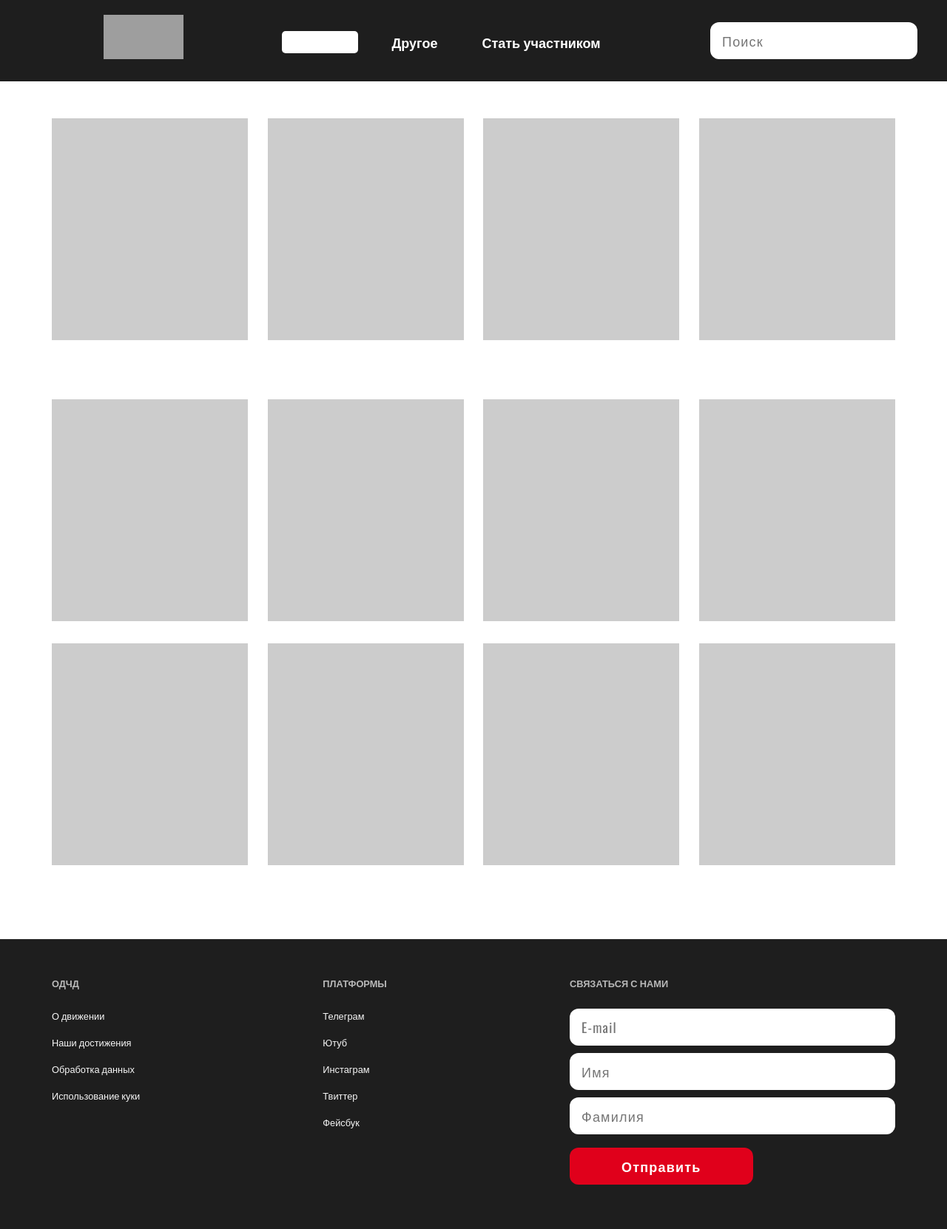
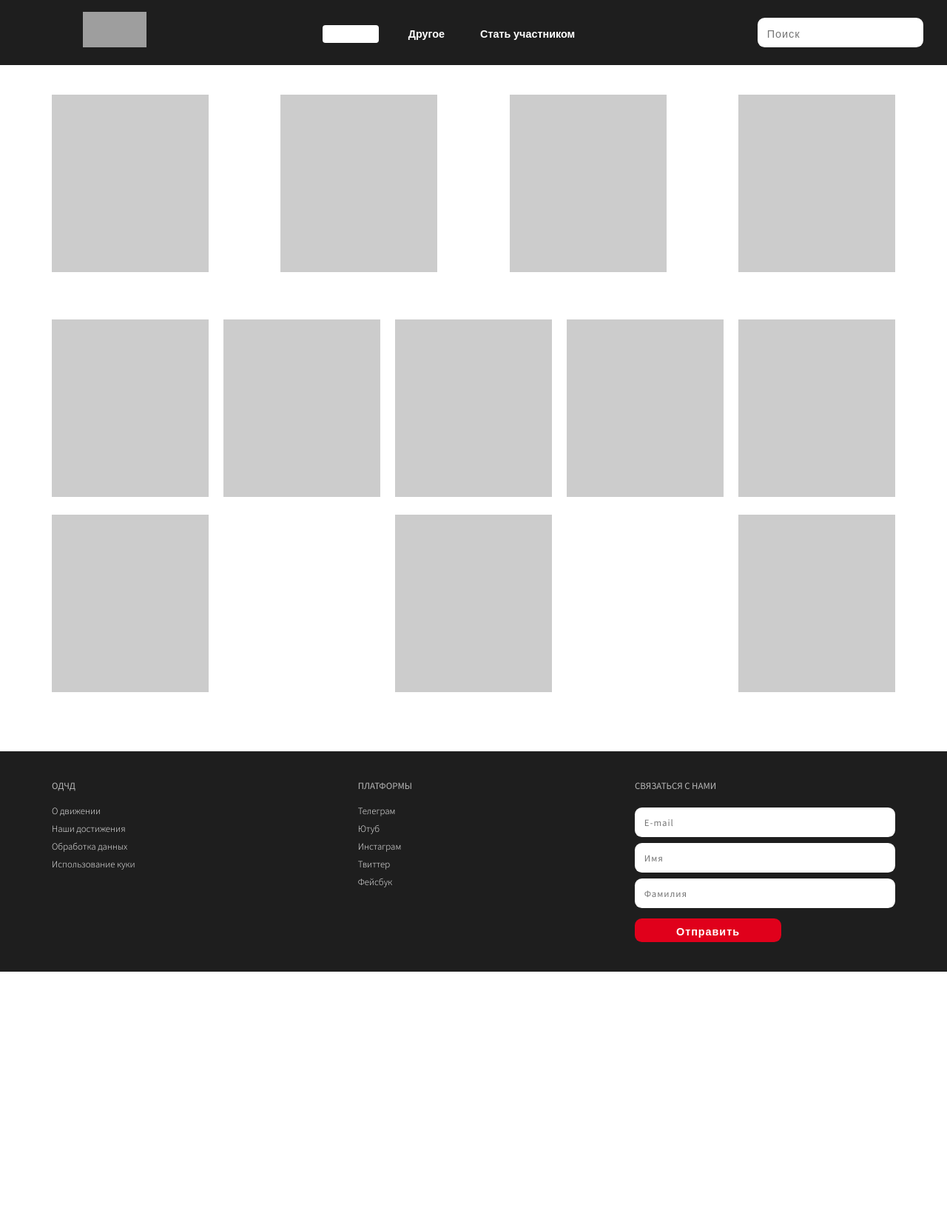
Before and after one commit to iamlorddop/odchd, a PHP site: page /index.html in a window 1280 px wide. Shown: the whole page at 74% size. After the commit the page ends 1314 px from the top, so only its background shows below. Run offline with PHP 8.4, Linux system fonts and the light colour scheme; grey boxes are pictures that could not be loaded.

Commit message:
change fonts

```diff
--- a/css/style.css
+++ b/css/style.css
@@ -1,5 +1,5 @@
 /* reset */
-@import url("https://fonts.googleapis.com/css2?family=Inter:wght@300;400&family=Oswald:wght@400;600&display=swap");
+@import url("https://fonts.googleapis.com/css2?family=Oswald:wght@400;600&family=Source+Sans+Pro:wght@300;400&display=swap");
 * {
   padding: 0;
   margin: 0;
@@ -96,7 +96,7 @@
 }
 
 body {
-  font-family: "Inter", sans-serif;
+  font-family: "Source Sans Pro", sans-serif;
 }
 
 .wrapper {
@@ -117,7 +117,7 @@
 
 .header {
   position: relative;
-  padding: 20px 40px 30px 40px;
+  padding: 1.25rem 2.5rem 1.875rem 2.5rem;
   width: 100%;
   font-weight: 600;
   font-family: "Oswald", sans-serif;
@@ -137,25 +137,25 @@
 }
 
 .menu {
-  margin: 17px 0 0 0;
-  padding: 5px;
+  margin-top: 1.0625rem;
+  padding: 0.3125rem;
   display: inline-flex;
-  font-size: 18px;
-  line-height: 36px;
+  font-size: 1.125rem;
+  line-height: 2.25rem;
 }
 .menu__hover {
-  padding: 0 30px;
-  height: 30px;
+  padding: 0rem 1.875rem;
+  height: 1.875rem;
   background-color: #fff;
   position: absolute;
-  width: 2px;
+  width: 0.125rem;
   transition: all 0.2s ease-out;
   box-sizing: border-box;
-  border-radius: 5px;
+  border-radius: 0.3125rem;
 }
 .menu__item {
-  padding: 0 30px;
-  height: 30px;
+  padding: 0rem 1.875rem;
+  height: 1.875rem;
   display: inline-flex;
   align-items: center;
   z-index: 2;
@@ -164,37 +164,37 @@
 }
 .menu__item:hover {
   color: #1E1E1E;
-  border-radius: 5px;
+  border-radius: 0.3125rem;
   cursor: pointer;
 }
 
 .header__logo {
-  font-size: 26px;
+  font-size: 1.625rem;
   font-weight: 700;
   pointer-events: none;
 }
 .header__logo p {
-  padding: 16px 0 0 0;
+  padding-top: 1rem;
   display: inline-block;
 }
 .header__logo img {
-  margin: 0 0 0 100px;
-  width: 108px;
-  height: 60px;
+  margin-left: 6.25rem;
+  width: 6.75rem;
+  height: 3.75rem;
 }
 
 .search {
-  margin-top: 10px;
-  padding: 6px 16px;
-  width: 280px;
-  height: 50px;
-  font-size: 18px;
-  letter-spacing: 1.2px;
-  border-radius: 12px;
+  margin-top: 0.625rem;
+  padding: 0.375rem 1rem;
+  width: 17.5rem;
+  height: 3.125rem;
+  font-size: 1.125rem;
+  letter-spacing: 0.075rem;
+  border-radius: 0.75rem;
 }
 
 .recently__posts {
-  padding: 50px 20px 0 20px;
+  padding: 3.125rem 1.25rem 0rem 1.25rem;
 }
 
 .flex__news {
@@ -203,64 +203,63 @@
   flex-wrap: wrap;
 }
 .flex__news-item {
-  margin: 0 0 30px 0;
-  width: 265px;
-  height: 300px;
+  margin-bottom: 1.875rem;
+  width: 16.5625rem;
+  height: 18.75rem;
   background: #ccc;
 }
 
 .today__posts {
-  padding: 50px 20px 70px 20px;
+  padding: 3.125rem 1.25rem 4.375rem 1.25rem;
 }
 
 .footer {
-  padding: 50px 0 60px 0;
-  font-family: "Oswald", sans-serif;
+  padding: 2.8125rem 0rem 3.125rem 0rem;
+  font-family: "Source Sans Pro", sans-serif;
   background: #1E1E1E;
   z-index: 999;
 }
 .footer-form__block {
-  width: 440px;
+  width: 27.5rem;
 }
 .footer__title {
-  margin-bottom: 16px;
+  margin-bottom: 0.875rem;
   color: rgb(185, 185, 185);
   text-transform: uppercase;
-  font-family: "Oswald", sans-serif;
-  font-weight: 600;
 }
 .footer__text {
   display: block;
   color: rgb(247, 247, 247);
-  line-height: 36px;
+  font-weight: 300;
+  line-height: 1.875rem;
   transition: all 0.3s ease 0s;
 }
 .footer__text:hover {
   color: rgb(185, 185, 185);
 }
 .footer__form-input {
-  margin: 24px 0 -14px 0;
+  margin: 1.5rem 0rem -0.875rem 0rem;
 }
 .footer input {
-  padding: 6px 16px;
+  padding: 0.375rem 1rem;
   width: 100%;
-  height: 50px;
-  font-size: 18px;
-  font-family: "Oswald", sans-serif;
-  letter-spacing: 1.2px;
-  border-radius: 12px;
+  height: 3.125rem;
+  font-size: 1rem;
+  font-family: "Source Sans Pro", sans-serif;
+  letter-spacing: 0.075rem;
+  border-radius: 0.75rem;
 }
 .footer__form-btn {
-  margin-top: 32px;
-  padding: 6px 70px;
-  height: 50px;
+  margin-top: 2rem;
+  padding: 0.375rem 4.375rem;
+  height: 2.5rem;
   color: #fff;
-  font-size: 18px;
+  font-size: 1.125rem;
   font-family: "Oswald", sans-serif;
   font-weight: 600;
-  letter-spacing: 1.2px;
+  letter-spacing: 0.075rem;
   background: #e0001b;
-  border-radius: 12px;
+  border-radius: 0.75rem;
   transition: all 0.3s ease 0s;
 }
 .footer__form-btn:hover {
--- a/sass/style.sass
+++ b/sass/style.sass
@@ -1,9 +1,9 @@
 @import "_function.sass"
 @import "_reset.sass"
-@import url('https://fonts.googleapis.com/css2?family=Inter:wght@300;400&family=Oswald:wght@400;600&display=swap')
+@import url('https://fonts.googleapis.com/css2?family=Oswald:wght@400;600&family=Source+Sans+Pro:wght@300;400&display=swap')
 
 $tt: 'Oswald', sans-serif
-$t: 'Inter', sans-serif
+$t: 'Source Sans Pro', sans-serif
 
 html
 	font-size: calc-between-width(1600, 16, 1920, 19.2)
@@ -32,7 +32,7 @@
 
 .header
 	position: relative
-	padding: 20px 40px 30px 40px
+	padding: rem(20) rem(40) rem(30) rem(40)
 	width: 100%
 	font-weight: 600
 	font-family: $tt
@@ -49,23 +49,23 @@
 	color: #fff
 
 .menu
-	margin: 17px 0 0 0
-	padding: 5px
+	margin-top: rem(17)
+	padding: rem(5)
 	display: inline-flex
-	font-size: 18px
-	line-height: 36px
+	font-size: rem(18)
+	line-height: rem(36)
 	&__hover
-		padding: 0 30px
-		height: 30px
+		padding: rem(0) rem(30)
+		height: rem(30)
 		background-color: #fff
 		position: absolute
-		width: 2px
+		width: rem(2)
 		transition: all 0.2s ease-out
 		box-sizing: border-box
-		border-radius: 5px
+		border-radius: rem(5)
 	&__item
-		padding: 0 30px
-		height: 30px
+		padding: rem(0) rem(30)
+		height: rem(30)
 		display: inline-flex
 		align-items: center
 		z-index: 2
@@ -73,90 +73,89 @@
 		transition: all 0.3s ease 0s
 		&:hover
 			color: #1E1E1E
-			border-radius: 5px
+			border-radius: rem(5)
 			cursor: pointer
 
 .header__logo
-	font-size: 26px
+	font-size: rem(26)
 	font-weight: 700
 	pointer-events: none
 	p
-		padding: 16px 0 0 0
+		padding-top: rem(16)
 		display: inline-block
 	img
-		margin: 0 0 0 100px
-		width: 108px
-		height: 60px
+		margin-left: rem(100)
+		width: rem(108)
+		height: rem(60)
 
 .search
-	margin-top: 10px
-	padding: 6px 16px
-	width: 280px
-	height: 50px
-	font-size: 18px
-	letter-spacing: 1.2px
-	border-radius: 12px
+	margin-top: rem(10)
+	padding: rem(6) rem(16)
+	width: rem(280)
+	height: rem(50)
+	font-size: rem(18)
+	letter-spacing: rem(1.2)
+	border-radius: rem(12)
 
 // main
 .recently__posts
-	padding: 50px 20px 0 20px
+	padding: rem(50) rem(20) rem(0) rem(20)
 
 .flex__news
 	display: flex
 	justify-content: space-between
 	flex-wrap: wrap
 	&-item
-		margin: 0 0 30px 0
-		width: 265px
-		height: 300px
+		margin-bottom: rem(30)
+		width: rem(265)
+		height: rem(300)
 		background: #ccc
 
 .today__posts
-	padding: 50px 20px 70px 20px
+	padding: rem(50) rem(20) rem(70) rem(20)
 
 //footer
 
 .footer
-	padding: 50px 0 60px 0
-	font-family: $tt
+	padding: rem(45) rem(0) rem(50) rem(0)
+	font-family: $t
 	background: #1E1E1E
 	z-index: 999
 	&-form__block
-		width: 440px
+		width: rem(440)
 	&__title
-		margin-bottom: 16px
+		margin-bottom: rem(14)
 		color: rgb(185, 185, 185)
 		text-transform: uppercase
-		font-family: $tt
-		font-weight: 600
 	&__text
 		display: block
 		color: rgb(247, 247, 247)
-		line-height: 36px
+		font-weight: 300
+		line-height: rem(30)
 		transition: all 0.3s ease 0s
 		&:hover
 			color: rgb(185, 185, 185)
 	&__form-input
-		margin: 24px 0 -14px 0
+		margin: rem(24) rem(0) rem(-14) rem(0)
 	input
-		padding: 6px 16px
+		padding: rem(6) rem(16)
 		width: 100%
-		height: 50px
-		font-size: 18px
-		font-family: $tt
-		letter-spacing: 1.2px
-		border-radius: 12px
+		height: rem(50)
+		font-size: rem(16)
+		font-family: $t
+		letter-spacing: rem(1.2)
+		border-radius: rem(12)
 	&__form-btn
-		margin-top: 32px
-		padding: 6px 70px
-		height: 50px
+		margin-top: rem(32)
+		padding: rem(6) rem(70)
+		height: rem(40)
 		color: #fff
-		font-size: 18px
+		font-size: rem(18)
 		font-family: $tt
 		font-weight: 600
-		letter-spacing: 1.2px
+		letter-spacing: rem(1.2)
 		background: #e0001b
-		border-radius: 12px
+		border-radius: rem(12)
 		transition: all 0.3s ease 0s
 		&:hover
 			box-shadow: 0px 0px 16px 0px rgb(16, 19, 22), inset 2px 2px 5px 0px rgba(90, 0, 0, 0.5)
```
Also changed, not shown: 1 other file.
